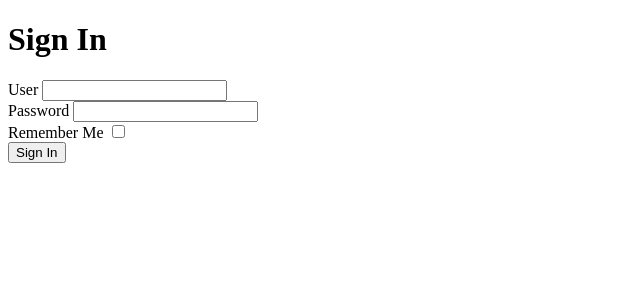
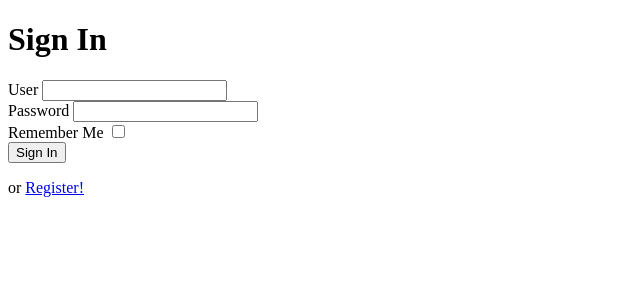
Before and after one commit to jmsalcido/flask-try, a Flask app: page /login in a window 1280 px wide. Shown: the part 26-326 px from the top of the page, without its empty margins (0-640 px from the left). Run offline with Flask 2, Linux system fonts and the light colour scheme; the visitor is signed in with stand-in values (Sample User, id 1); some libraries are stand-ins or nearby versions.

Commit message:
register link and route

```diff
--- a/microblog/app/templates/login.html
+++ b/microblog/app/templates/login.html
@@ -11,4 +11,6 @@
         {{ macros.render_field(form.remember_me)}}
         <input type="submit" value="Sign In">
     </form>
+    <th>
+    <p>or <a href="/register">Register!</a></p>
 {% endblock %}
--- a/microblog/app/views.py
+++ b/microblog/app/views.py
@@ -33,3 +33,9 @@ def login():
     return render_template('login.html',
                            title='Sign In',
                            form=form)
+
+
+@app.route('/register', methods=['GET', 'POST'])
+def register():
+    # need to create register form.
+    return render_template("index.html", title="Register")
```
